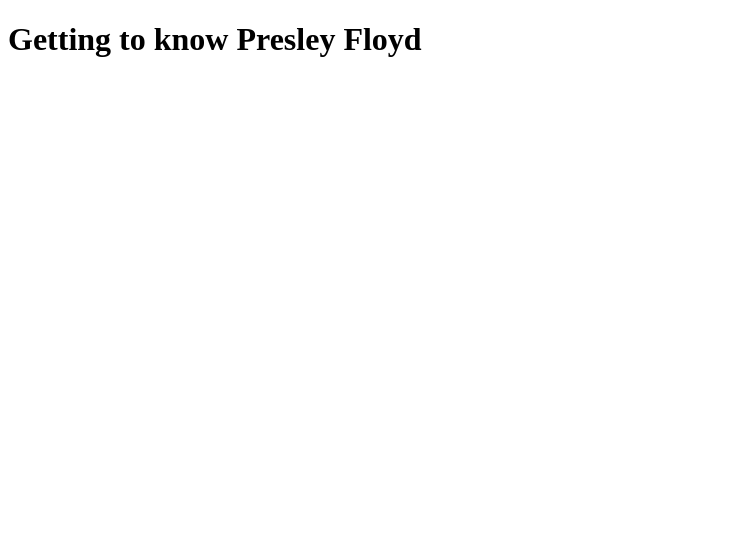
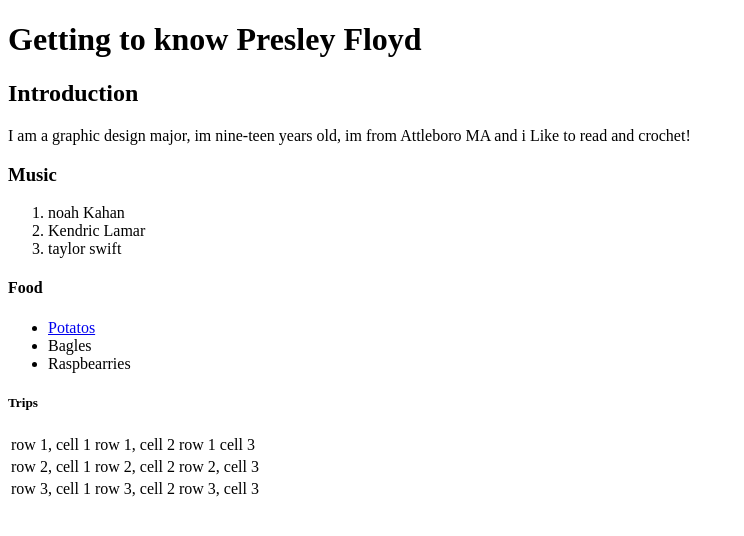
Before and after one commit to presleyfloyd/lab1, a plain HTML site: page <!DOCTYPE html>.html in a window 1280 px wide. Shown: the whole page, without its empty margins (0-744 px from the left). Drawn offline with Linux system fonts and the light colour scheme.

Commit message:
Update <!DOCTYPE html>.html

```diff
--- a/<!DOCTYPE html>.html
+++ b/<!DOCTYPE html>.html
@@ -4,5 +4,37 @@
     </head>
     <body>
         <h1> Getting to know Presley Floyd </h1>
+         <H2>Introduction</H2>
+            <P> I am a graphic design major, im nine-teen years old, im from Attleboro MA and i Like to read and crochet!</P>
+        <h3>Music</h3>
+             <ol>
+                 <li>noah Kahan</li>
+                 <li>Kendric Lamar</li>
+                 <li>taylor swift</li>
+            </ol>
+        <h4>Food</h4>
+        <ul>
+            <li> <a href="https://potatogoodness.com/all-about-potatoes/">Potatos</a></li>
+            <li>Bagles</li>
+            <li>Raspbearries</li>
+        </ul>
+        <h5>Trips</h5>
+            <table>
+                <tr>
+                    <td>row 1, cell 1</td>
+                    <td>row 1, cell 2</td>
+                    <td>row 1 cell 3</td>
+                </tr>
+                <tr>
+                    <td>row 2, cell 1</td>
+                    <td>row 2, cell 2</td>
+                    <td>row 2, cell 3</td>
+                </tr>
+                <tr>
+                    <td>row 3, cell 1</td>
+                    <td>row 3, cell 2</td>
+                    <td>row 3, cell 3</td>
+                </tr>
+        </table>
     </body>
 </html>
```
